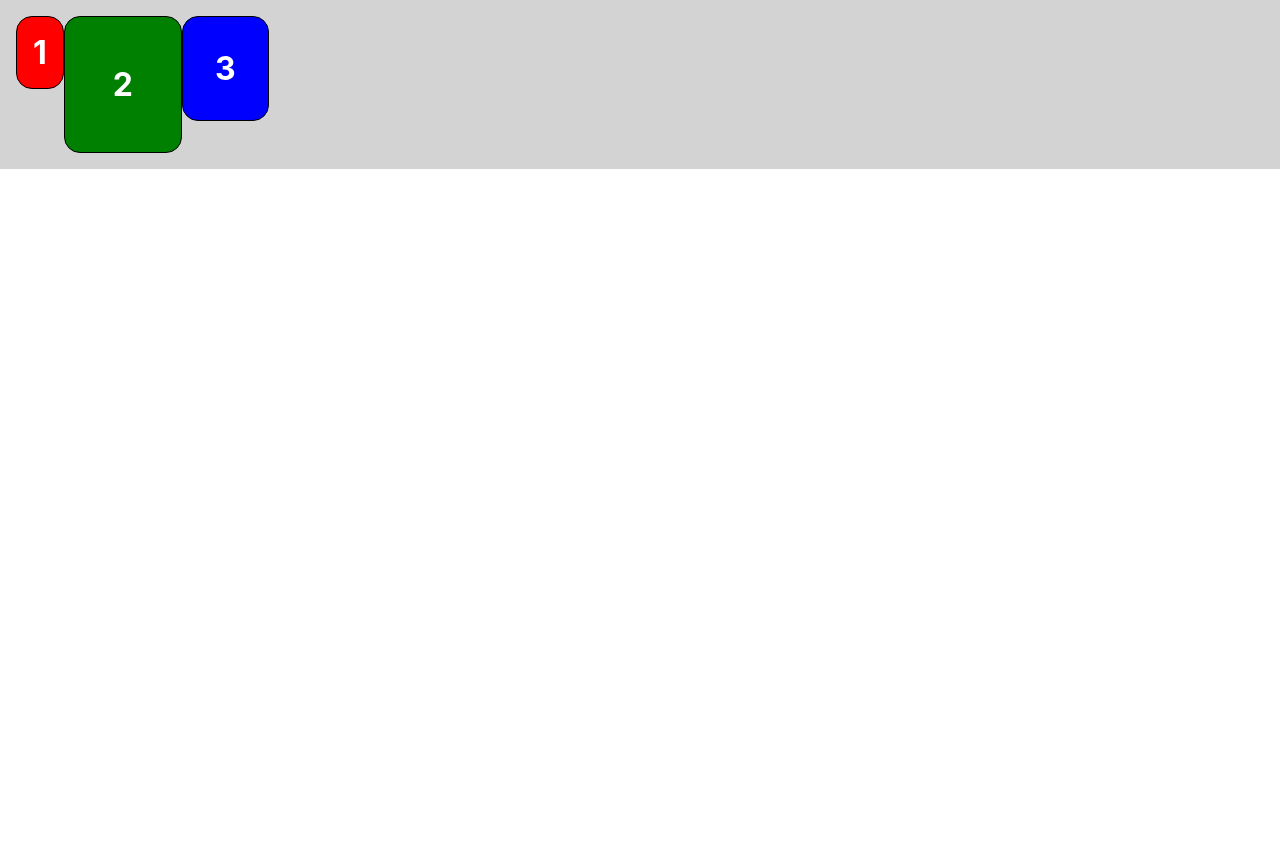
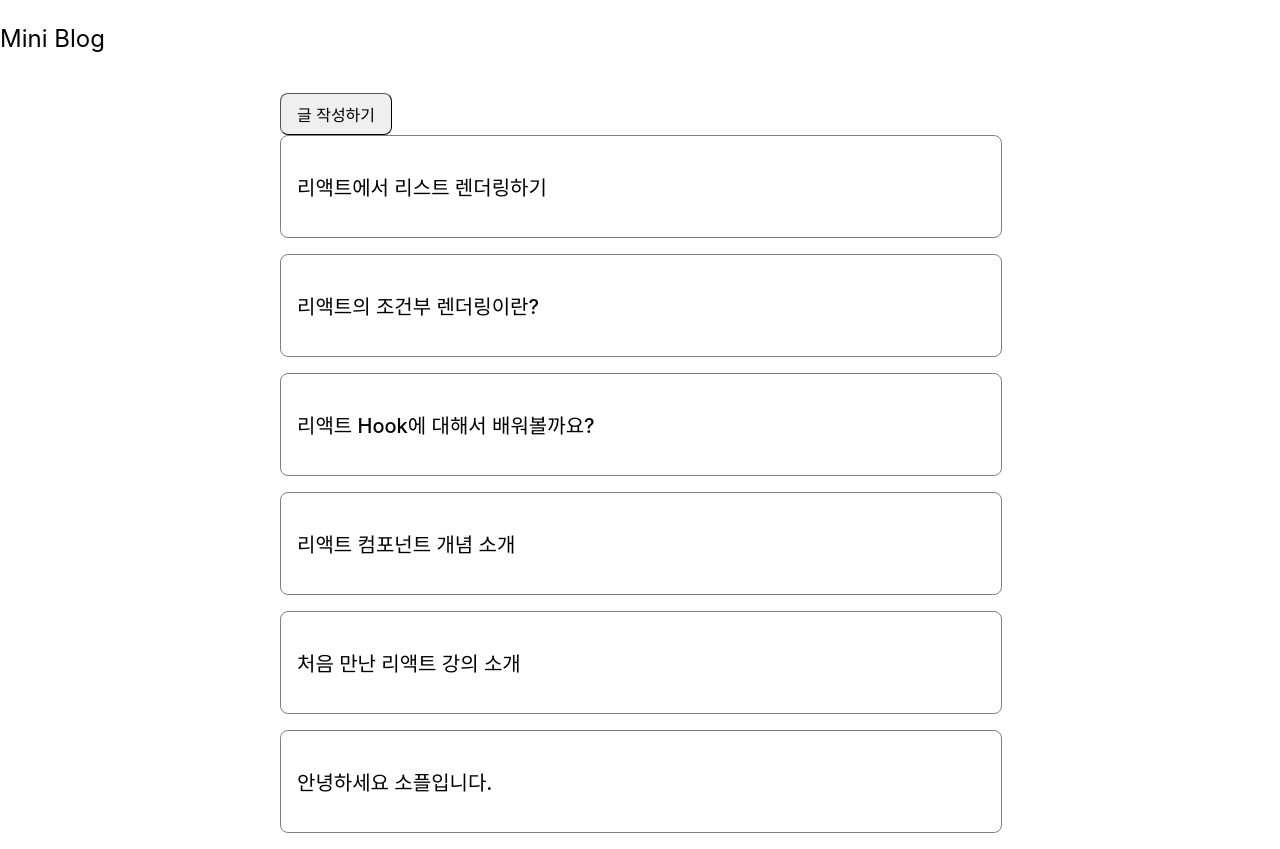
Before and after one commit to kkmdev94/raect_study, a React (Create React App) app: page / in a window 1280 px wide. Before the commit the page ends 800 px from the top, so only its background shows below. Built offline with nearby package versions, Linux system fonts and the light colour scheme.

Commit message:
fix PostList - column

```diff
--- a/package.json
+++ b/package.json
@@ -8,6 +8,7 @@
     "@testing-library/user-event": "^13.5.0",
     "react": "^18.3.1",
     "react-dom": "^18.3.1",
+    "react-router-dom": "^6.27.0",
     "react-scripts": "5.0.1",
     "styled-components": "^6.1.13",
     "web-vitals": "^2.1.4"
--- a/src/App.js
+++ b/src/App.js
@@ -1,24 +1,30 @@
-import logo from './logo.svg';
-import './App.css';
+import React from "react";
+import {
+    BrowserRouter,
+    Routes,
+    Route
+} from "react-router-dom";
+import styled from "styled-components";
+import MainPage from "../src/component/page/MainPage";
+import PostWritePage from "../src/component/page/PostWritePage";
+import PostViewPage from "../src/component/page/PostViewPage";
 
-function App() {
+const MainTitleText = styled.p`
+  font-size: 24px;
+  font-weigth: bold;
+  text-align: cneter;
+`;
+
+function App(props) {
   return (
-    <div className="App">
-      <header className="App-header">
-        <img src={logo} className="App-logo" alt="logo" />
-        <p>
-          Edit <code>src/App.js</code> and save to reload.
-        </p>
-        <a
-          className="App-link"
-          href="https://reactjs.org"
-          target="_blank"
-          rel="noopener noreferrer"
-        >
-          Learn React
-        </a>
-      </header>
-    </div>
+      <BrowserRouter>
+          <MainTitleText>Mini Blog</MainTitleText>
+          <Routes>
+              <Route index element={<MainPage />} />
+              <Route path="post-write" element={<PostWritePage />} />
+              <Route path="post-view" element={<PostViewPage />} />
+          </Routes>
+      </BrowserRouter>
   );
 }
 
--- a/src/component/list/CommentList.jsx
+++ b/src/component/list/CommentList.jsx
@@ -20,7 +20,7 @@ function CommentList(props) {
 
     return (
         <Wrapper>
-            {comments.map((comment, index) => {
+            {comments && comments.map((comment, index) => {
                 return <CommentListItem key={comment.id} comment={comment} />;
             })}
         </Wrapper>
--- a/src/component/list/PostList.jsx
+++ b/src/component/list/PostList.jsx
@@ -4,7 +4,7 @@ import PostlistItem from "./PostlistItem";
 
 const Wrapper = styled.div`
     display: flex;
-    flex-direction: colum;
+    flex-direction: column;
     align-items: flex-start;
     justify-content: center;
 
@@ -16,11 +16,11 @@ const Wrapper = styled.div`
 `;
 
 function PostList(props) {
-    const {posts, onClickItem} = props;
+    const { posts, onClickItem } = props;
 
     return (
       <Wrapper>
-        {props.map((post, index) => {
+        {posts.map((post, index) => {
             return (
                 <PostlistItem
                     key={post.id}
--- a/src/component/list/PostlistItem.jsx
+++ b/src/component/list/PostlistItem.jsx
@@ -1,8 +1,8 @@
 import React from "react";
 import styled from "styled-components";
-
+//함수는 매개변수로 표현식 하나를 받고, 표현식의 결과가 최종 값이 됩니다
 const Wrapper = styled.div`
-    width: calc(100% - 32px); //함수는 매개변수로 표현식 하나를 받고, 표현식의 결과가 최종 값이 됩니다
+    width: calc(100% - 32px);
     padding: 16px;
     display: flex;
     flex-direction: column;
--- a/src/component/page/MainPage.jsx
+++ b/src/component/page/MainPage.jsx
@@ -20,7 +20,7 @@ const Container = styled.div`
 
     & > * {
         :not(:last-child) {
-            margin-bottom:16px;
+            margin-bottom: 16px;
         }
     }
 `;
--- a/src/component/ui/Button.jsx
+++ b/src/component/ui/Button.jsx
@@ -12,7 +12,7 @@ const StyledButton = styled.button`
 function Button(props) {
     const { title, onClick} = props;
 
-    return <StyledButton onClick={onClick}>{title || "button "}</StyledButton>;
+    return <StyledButton onClick={onClick}>{title || "button"}</StyledButton>;
 }
 
 export default Button;
--- a/src/index.js
+++ b/src/index.js
@@ -6,23 +6,24 @@ import reportWebVitals from './reportWebVitals';
 
 // import Library from './chapter_03/Library'; //다시 듣기
 // import Clock from './chapter_04/Clock'; //다시 듣기
-import CommentList from './chapter_05/Commentlist'; //다시 듣기
-import NotificationList from './chapter_06/NotificationList'; //다시 듣기
-import Accommodate from './chapter_07/Accommodate';  //다시 듣기
-import ConfirmButton from './chapter_08/ConfirmButton'; //class bind 방식
-import ConfirmButtonF from './chapter_08/ConfirmButton(fun)';
+// import CommentList from './chapter_05/Commentlist'; //다시 듣기
+// import NotificationList from './chapter_06/NotificationList'; //다시 듣기
+// import Accommodate from './chapter_07/Accommodate';  //다시 듣기
+// import ConfirmButton from './chapter_08/ConfirmButton'; //class bind 방식
+// import ConfirmButtonF from './chapter_08/ConfirmButton(fun)';
 // import LandingPage from './chpater_09/LandingPage';
-import AttendanceBook from './chapter_10/AttendanceBook';
-import SingUp from './chapter_11/SingUp';
-import Calculator from './chapter_12/Calculator';
-import ProfileCard from './chapter_13/ProfileCard';
-import DarkOrLight from './chapter_14/DarkOrLight';
-import Blocks from './chapter_15/Blocks';
+// import AttendanceBook from './chapter_10/AttendanceBook';
+// import SingUp from './chapter_11/SingUp';
+// import Calculator from './chapter_12/Calculator';
+// import ProfileCard from './chapter_13/ProfileCard';
+// import DarkOrLight from './chapter_14/DarkOrLight';
+// import Blocks from './chapter_15/Blocks';
+import App from './App';
 
 
 const root = ReactDOM.createRoot(document.getElementById('root'));
 root.render(
-    <Blocks />
+    <App/>
 );
 
 // If you want to start measuring performance in your app, pass a function
```
Also changed, not shown: 1 other file (tests, documents, lock files or other folders).
